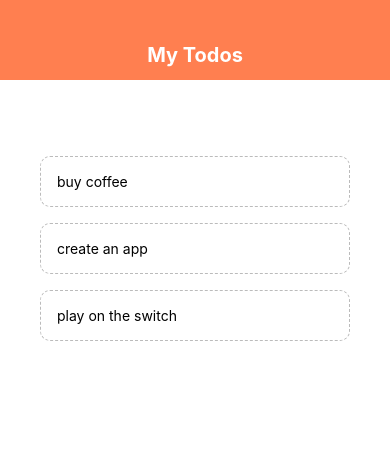
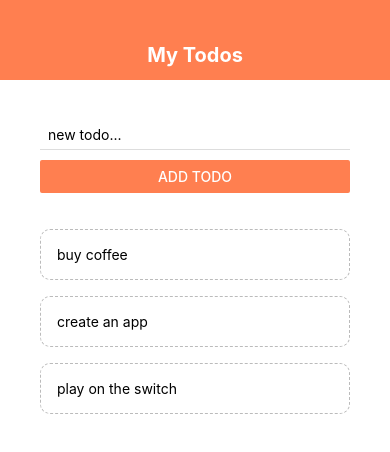
Before and after one commit to fentybit/react-native-tutorial, a React Native app: screen / in a window 390 px wide. Shown: the top 452 px of the page. Built offline with nearby package versions, Linux system fonts and the light colour scheme.

Commit message:
lesson 11 on Todo App Part 3

```diff
--- a/App.js
+++ b/App.js
@@ -2,6 +2,7 @@
 import { StyleSheet, Text, View, FlatList } from 'react-native';
 import Header from './components/header';
 import TodoItem from './components/todoItem';
+import AddTodo from './components/addTodo';
 
 export default function App() {
   const [todos, setTodos] = useState([
@@ -16,11 +17,17 @@
     })
   }
 
+  const submitHandler = (text) => {
+    setTodos((prevTodos) => {
+      return [{ text: text, key: Math.random().toString() }, ...prevTodos]
+    })
+  }
+
   return (
     <View style={styles.container}>
       <Header />
       <View style={styles.content}>
-        {/* to form */}
+        <AddTodo submitHandler={submitHandler} />
         <View style={styles.list}>
           <FlatList
             data={todos}
--- /dev/null
+++ b/components/addTodo.js
@@ -0,0 +1,31 @@
+import React, { useState } from 'react';
+import { StyleSheet, View, TextInput, Button } from 'react-native';
+
+export default function AddTodo({ submitHandler }) {
+    const [text, setText] = useState('');
+
+    const changeHandler = (val) => {
+        setText(val);
+    }
+
+    return (
+        <View>
+            <TextInput
+                style={styles.input}
+                placeholder='new todo...'
+                onChangeText={changeHandler}
+            />
+            <Button onPress={() => submitHandler(text)} title='add todo' color='coral' />
+        </View>
+    )
+}
+
+const styles = StyleSheet.create({
+    input: {
+        marginBottom: 10,
+        paddingHorizontal: 8,
+        paddingVertical: 6,
+        borderBottomWidth: 1,
+        borderBottomColor: '#ddd',
+    }
+})
```
